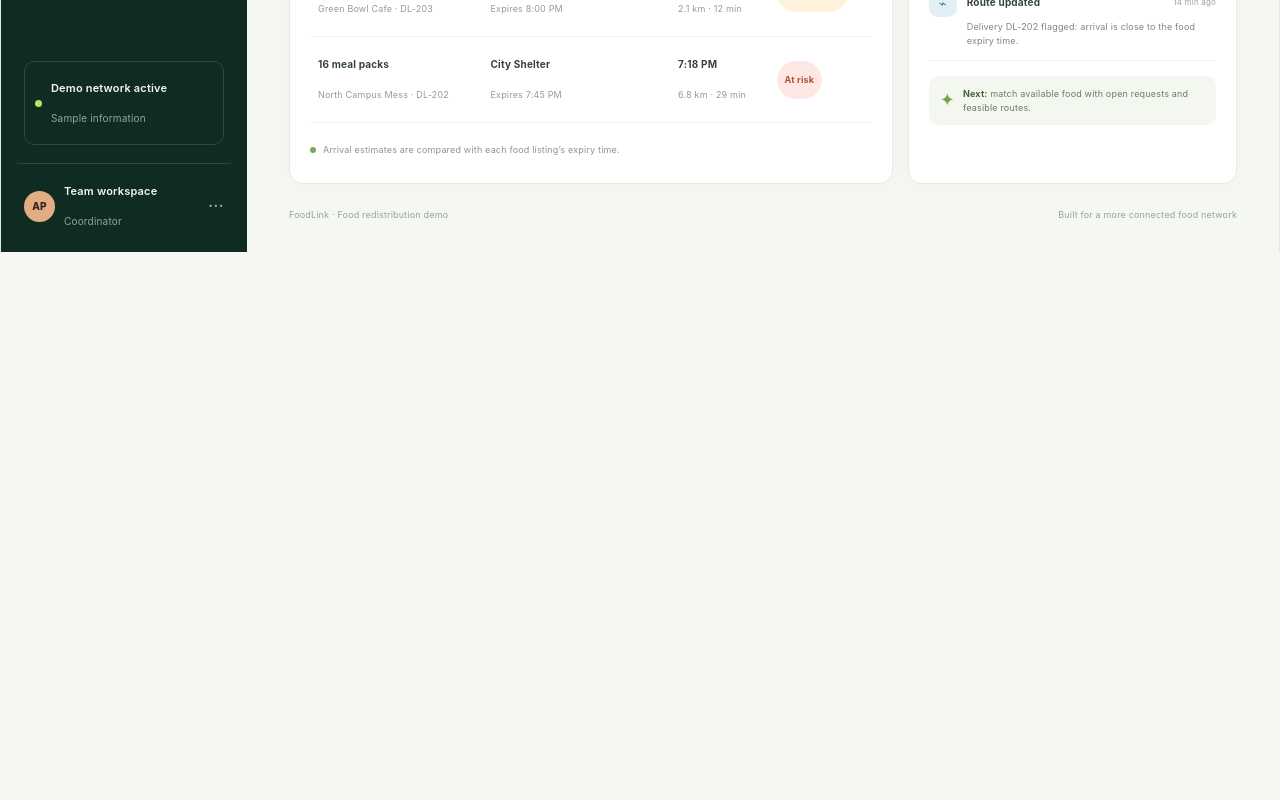
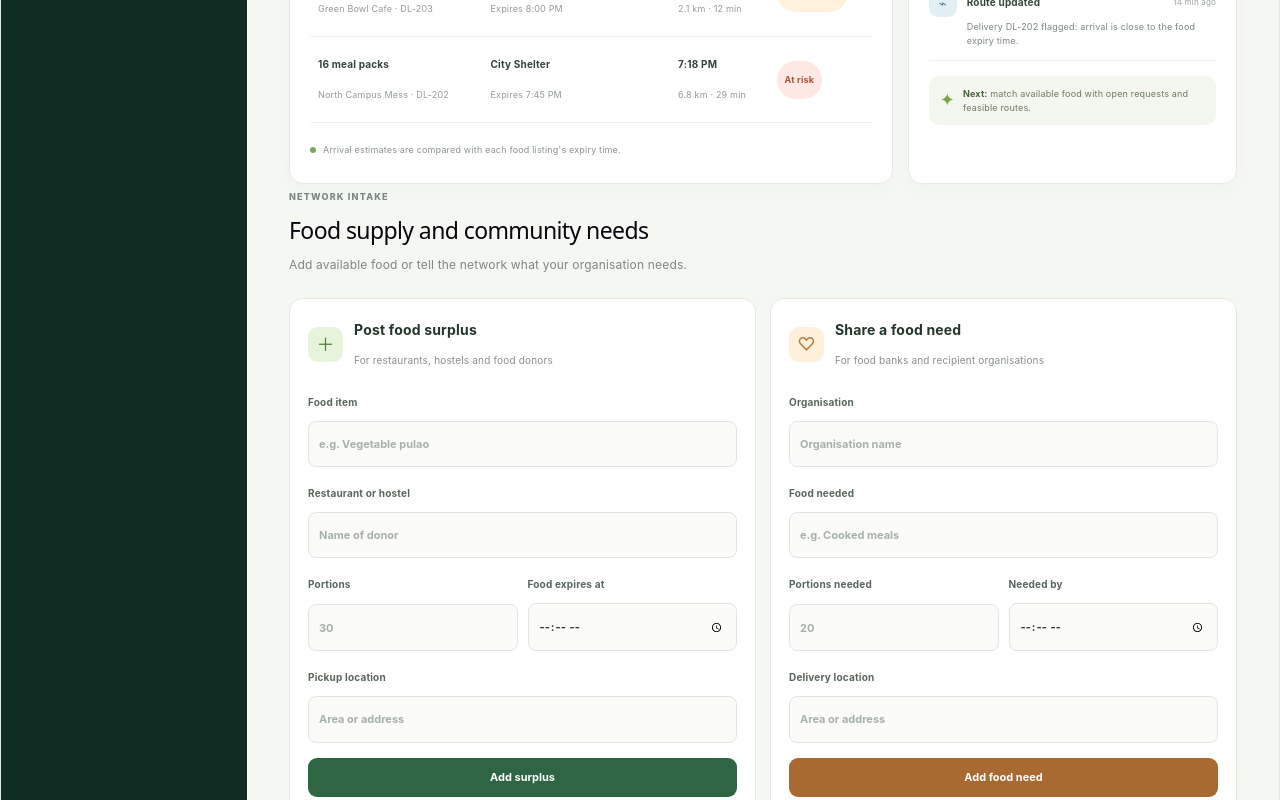
Before and after one commit to abhay9330/food-redistribution-network, a React app in the folder frontend/: page / in a window 1280 px wide. Shown: the part 780-1580 px from the top of the page. Before the commit the page ends 1032 px from the top, so only its background shows below. Built offline with nearby package versions, Linux system fonts and the light colour scheme; the HTML template or start-up script is replaced by a standard one.

Commit message:
feat: add supply demand form to dashboard

```diff
--- a/frontend/src/App.jsx
+++ b/frontend/src/App.jsx
@@ -1,4 +1,6 @@
 import './App.css'
+import SupplyDemand from '../components/supplydemand'
+
 
 const stats = [
   {
@@ -232,7 +234,7 @@ function App() {
 
             <div className="table-footnote">
               <span className="footnote-dot" />
-              Arrival estimates are compared with each food listing’s expiry time.
+              Arrival estimates are compared with each food listing's expiry time.
             </div>
           </article>
 
@@ -266,6 +268,7 @@ function App() {
             </div>
           </article>
         </section>
+<SupplyDemand/>
 
         <footer className="page-footer">
           <span>FoodLink · Food redistribution demo</span>
```
